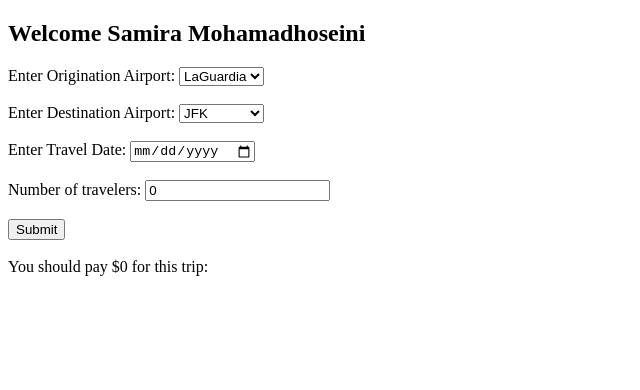
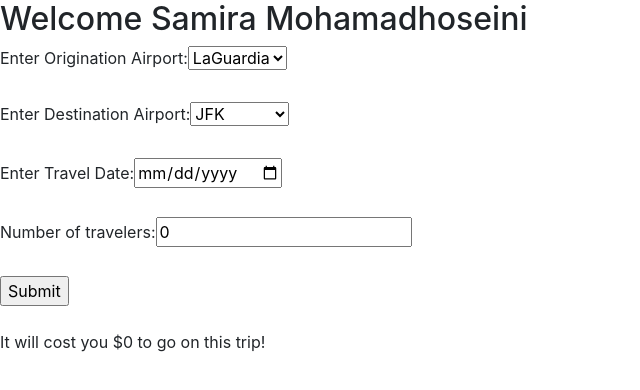
Before and after one commit to SamiraMHosseini/refactored-octo-happiness, an Angular app: page / in a window 1280 px wide. Shown: the top 390 px of the page, without its empty margins (0-640 px from the left). Built offline with nearby package versions, Linux system fonts and the light colour scheme.

Commit message:
bootstrap

```diff
--- a/src/app/travel/travel.component.html
+++ b/src/app/travel/travel.component.html
@@ -28,5 +28,5 @@
 
   <input (click)="travelCost()" type="submit" id="pressMe"  name="pressMe"> <br><br>
 
-  <label  for="costOfTrip" > You should pay ${{result}} for this trip:  </label>
+  <label  for="costOfTrip" > It will cost you ${{result}} to go on this trip!  </label>
 </form>
--- a/src/index.html
+++ b/src/index.html
@@ -5,7 +5,8 @@
   <title>Travel App</title>
   <base href="/">
   <meta name="viewport" content="width=device-width, initial-scale=1">
-    <link rel="icon" type="image/x-icon" href="favicon.ico">
+  <link rel="stylesheet" href="https://cdn.jsdelivr.net/npm/bootstrap@4.5.3/dist/css/bootstrap.min.css" integrity="sha384-TX8t27EcRE3e/ihU7zmQxVncDAy5uIKz4rEkgIXeMed4M0jlfIDPvg6uqKI2xXr2" crossorigin="anonymous">
+  <link rel="icon" type="image/x-icon" href="favicon.ico">
 </head>
 <body>
   <app-root></app-root>
```
